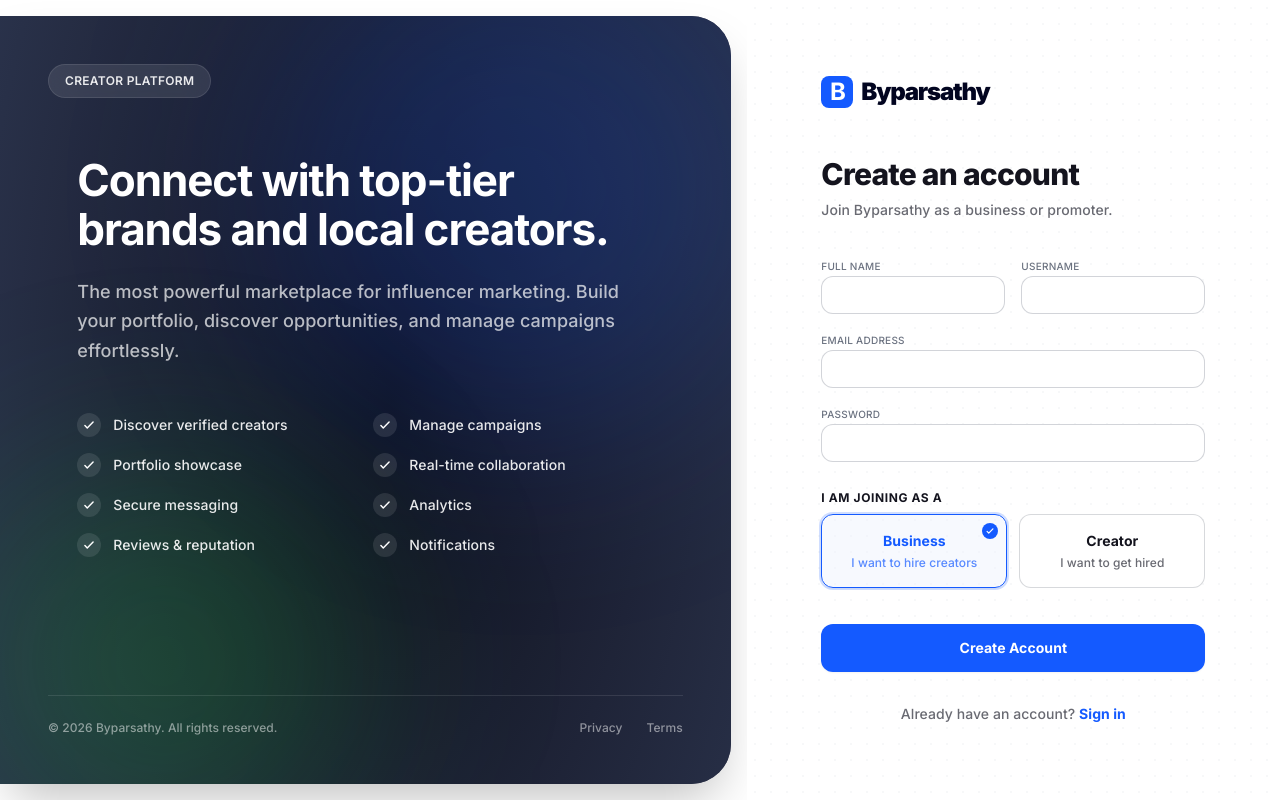
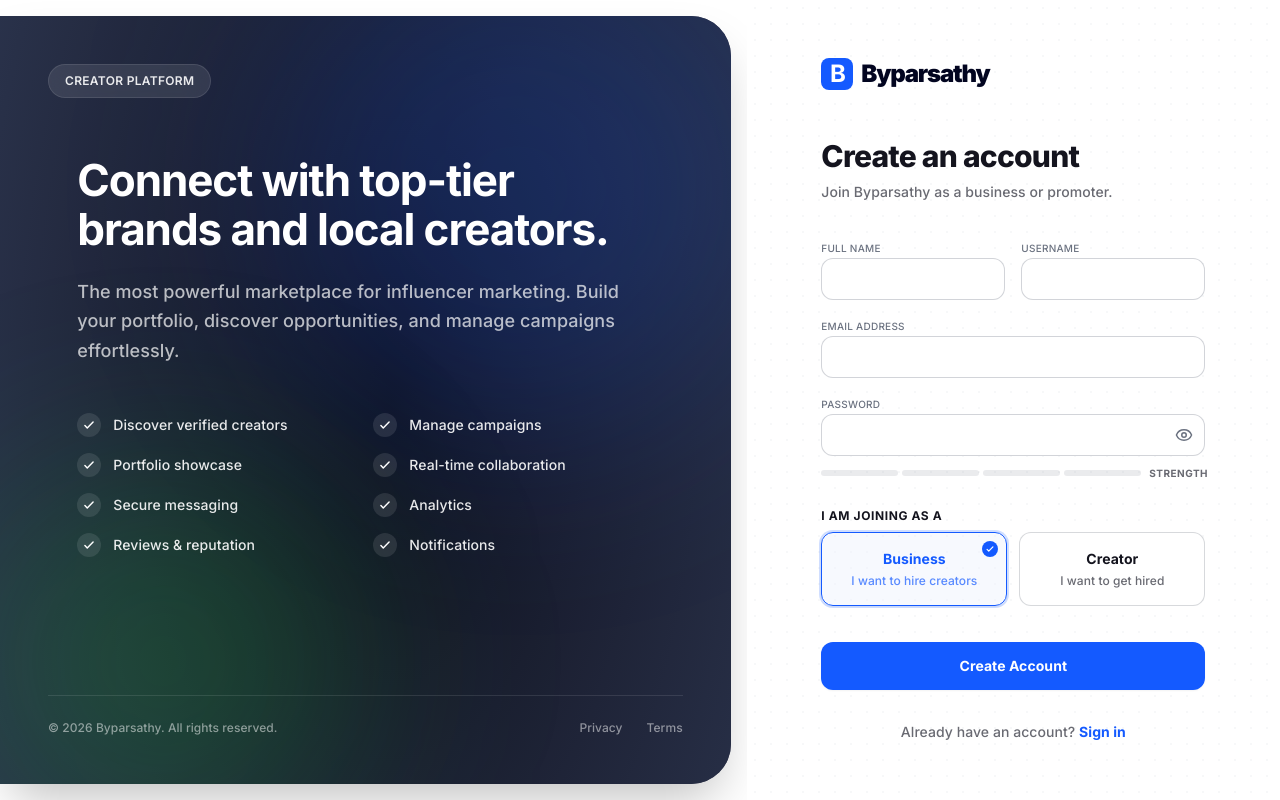
Before and after one commit to Theani7/B2P-platform, a Next.js app in the folder frontend/: page /register in a window 1280 px wide. Built offline with nearby package versions, Linux system fonts and the light colour scheme; no server answers.

Commit message:
feat(auth): add password visibility toggle and dynamic strength indicator

```diff
--- a/frontend/components/auth/RegisterForm.tsx
+++ b/frontend/components/auth/RegisterForm.tsx
@@ -35,6 +35,38 @@ export function RegisterForm() {
   });
 
   const selectedRole = useWatch({ control, name: "role" });
+  const password = useWatch({ control, name: "password" }) || "";
+
+  const hasMinLength = password.length >= 6;
+  const hasUpperCase = /[A-Z]/.test(password);
+  const hasNumber = /[0-9]/.test(password);
+  const hasSpecialChar = /[^A-Za-z0-9]/.test(password);
+
+  const strengthScore = [hasMinLength, hasUpperCase, hasNumber, hasSpecialChar].filter(Boolean).length;
+
+  const getStrengthColor = () => {
+    if (password.length === 0) return "bg-steel/20";
+    if (strengthScore <= 1) return "bg-coral-alert";
+    if (strengthScore === 2) return "bg-amber-tag";
+    if (strengthScore >= 3) return "bg-emerald-status";
+    return "bg-steel/20";
+  };
+
+  const getStrengthTextColor = () => {
+    if (password.length === 0) return "text-ash";
+    if (strengthScore <= 1) return "text-coral-alert";
+    if (strengthScore === 2) return "text-amber-tag";
+    if (strengthScore >= 3) return "text-emerald-status";
+    return "text-ash";
+  };
+
+  const getStrengthLabel = () => {
+    if (password.length === 0) return "Strength";
+    if (strengthScore <= 1) return "Weak";
+    if (strengthScore === 2) return "Fair";
+    if (strengthScore >= 3) return "Strong";
+    return "Strength";
+  };
 
   const onSubmit = handleSubmit(async (values) => {
     try {
@@ -53,12 +85,25 @@ export function RegisterForm() {
       </div>
 
       <Input label="Email Address" type="email" {...register("email")} error={errors.email?.message} />
+      <div>
         <Input
           label="Password"
           type="password"
           {...register("password")}
           error={errors.password?.message}
         />
+        <div className="mt-2.5 flex items-center gap-2">
+          <div className="flex-1 flex gap-1 h-1.5">
+            <div className={`flex-1 rounded-full transition-colors ${password.length > 0 ? getStrengthColor() : 'bg-slate-custom/10'}`} />
+            <div className={`flex-1 rounded-full transition-colors ${strengthScore >= 2 ? getStrengthColor() : 'bg-slate-custom/10'}`} />
+            <div className={`flex-1 rounded-full transition-colors ${strengthScore >= 3 ? getStrengthColor() : 'bg-slate-custom/10'}`} />
+            <div className={`flex-1 rounded-full transition-colors ${strengthScore >= 4 ? getStrengthColor() : 'bg-slate-custom/10'}`} />
+          </div>
+          <span className={`text-[10px] font-bold uppercase tracking-wider w-14 text-right transition-colors ${getStrengthTextColor()}`}>
+            {getStrengthLabel()}
+          </span>
+        </div>
+      </div>
 
       <div className="pt-2">
         <label className="block mb-2 text-xs font-bold uppercase tracking-wider text-graphite">
--- a/frontend/components/ui/Input.tsx
+++ b/frontend/components/ui/Input.tsx
@@ -1,27 +1,52 @@
-import { type InputHTMLAttributes } from "react";
+"use client";
+
+import { type InputHTMLAttributes, useState } from "react";
+import { Eye, EyeOff } from "lucide-react";
 
 interface Props extends InputHTMLAttributes<HTMLInputElement> {
   label?: string;
   error?: string;
 }
 
-export function Input({ label, error, className = "", id, ...rest }: Props) {
+export function Input({ label, error, className = "", id, type, ...rest }: Props) {
   const inputId = id ?? rest.name;
+  const [showPassword, setShowPassword] = useState(false);
+
+  const isPassword = type === "password";
+  const currentType = isPassword ? (showPassword ? "text" : "password") : type;
+
   return (
-    <label className="block">
+    <div className="block w-full">
       {label && (
-        <span className="mb-1 block text-caption font-medium uppercase tracking-wide text-steel">
+        <label htmlFor={inputId} className="mb-1 block text-caption font-medium uppercase tracking-wide text-steel">
           {label}
-        </span>
+        </label>
       )}
-      <input
-        id={inputId}
-        className={`w-full rounded-inputs border border-steel/30 bg-white px-3 py-2 text-body text-midnight-ink outline-none transition focus:border-primary focus:ring-2 focus:ring-primary/20 ${
-          error ? "border-coral-alert" : ""
-        } ${className}`}
-        {...rest}
-      />
-      {error && <span className="mt-1 block text-caption text-coral-alert">{error}</span>}
-    </label>
+      <div className="relative">
+        <input
+          id={inputId}
+          type={currentType}
+          className={`w-full rounded-inputs border border-steel/30 bg-white px-3 py-2.5 text-sm text-midnight-ink outline-none transition focus:border-signal-blue focus:ring-[3px] focus:ring-signal-blue/10 ${
+            error ? "border-coral-alert focus:border-coral-alert focus:ring-coral-alert/10" : ""
+          } ${isPassword ? "pr-10" : ""} ${className}`}
+          {...rest}
+        />
+        {isPassword && (
+          <button
+            type="button"
+            onClick={(e) => {
+              e.preventDefault();
+              setShowPassword(!showPassword);
+            }}
+            className="absolute right-3 top-1/2 -translate-y-1/2 text-steel hover:text-signal-blue transition-colors focus:outline-none flex items-center justify-center"
+            tabIndex={-1}
+            title={showPassword ? "Hide password" : "Show password"}
+          >
+            {showPassword ? <EyeOff size={18} /> : <Eye size={18} />}
+          </button>
+        )}
+      </div>
+      {error && <span className="mt-1 block text-caption text-coral-alert font-medium">{error}</span>}
+    </div>
   );
 }
```
Lines whose indentation alone changed are shown as unchanged.
